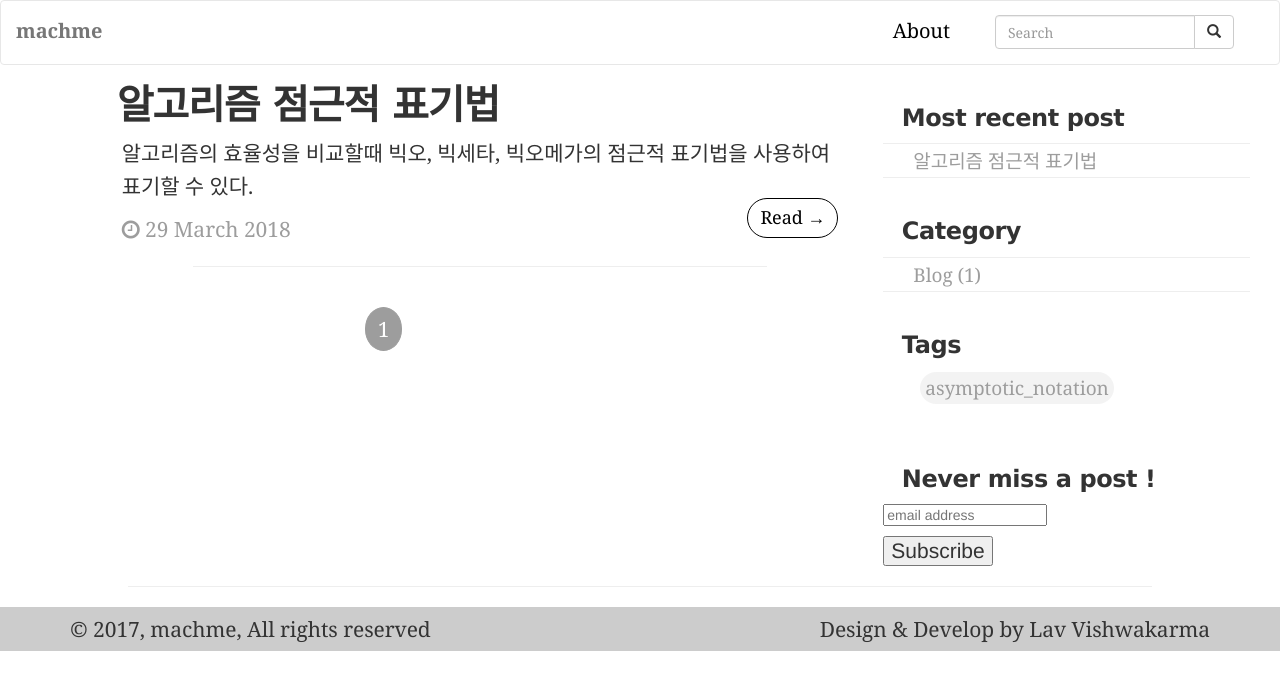
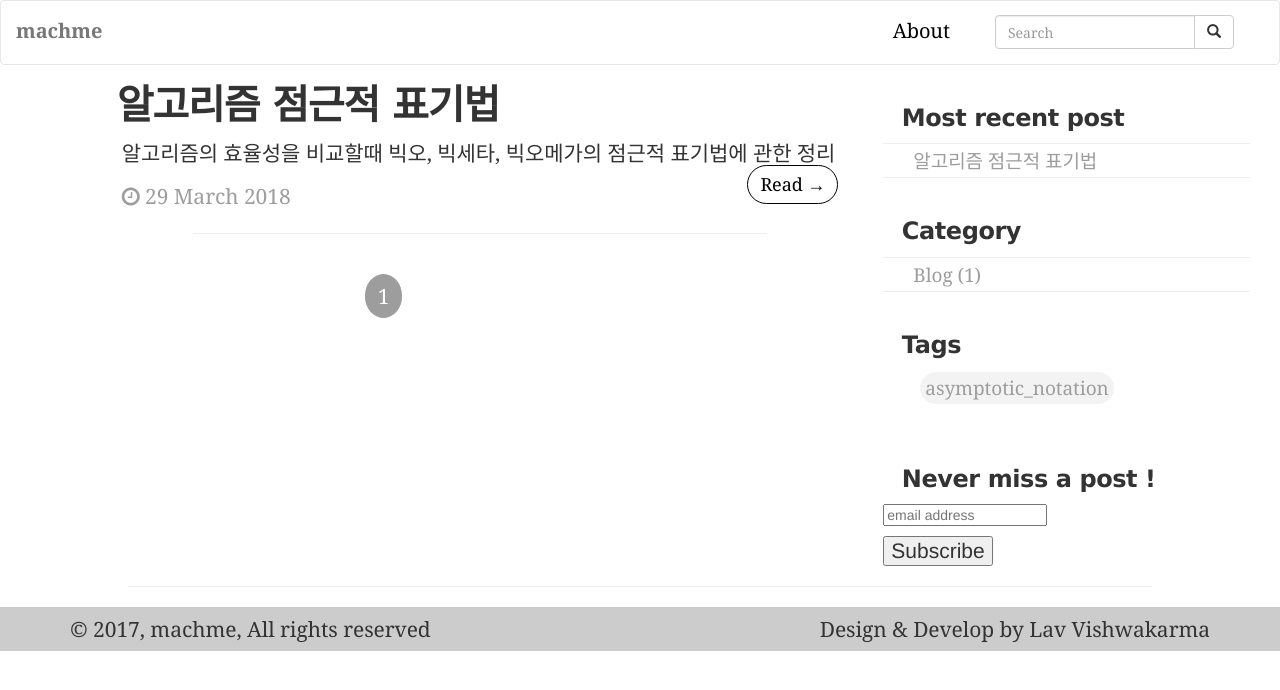
Before and after one commit to machme/machme.github.io, a Jekyll site: the page built from index.html, in a window 1280 px wide. Shown: the top 690 px of the page. Built offline with Jekyll 4.4.1, drawn with Linux system fonts in a browser that asks for light colours; the list of posts is cut into pages by our own code; comment, search, counter and statistics services are not loaded.

Commit message:
Update 2018-03-29-asymptotic_notation.md

```diff
--- a/_posts/2018-03-29-asymptotic_notation.md
+++ b/_posts/2018-03-29-asymptotic_notation.md
@@ -4,7 +4,7 @@ title: '알고리즘 점근적 표기법'
 date: 2018-03-29 00:06:00
 categories: blog
 tags: "asymptotic_notation"
-lead_text: '알고리즘의 효율성을 비교할때 빅오, 빅세타, 빅오메가의 점근적 표기법을 사용하여 표기할 수 있다.'
+lead_text: '알고리즘의 효율성을 비교할때 빅오, 빅세타, 빅오메가의 점근적 표기법에 관한 정리'
 ---
 
 어떤 알고리즘의 성능을 분석할때 n이 충분히 크다는 가정하에
```
